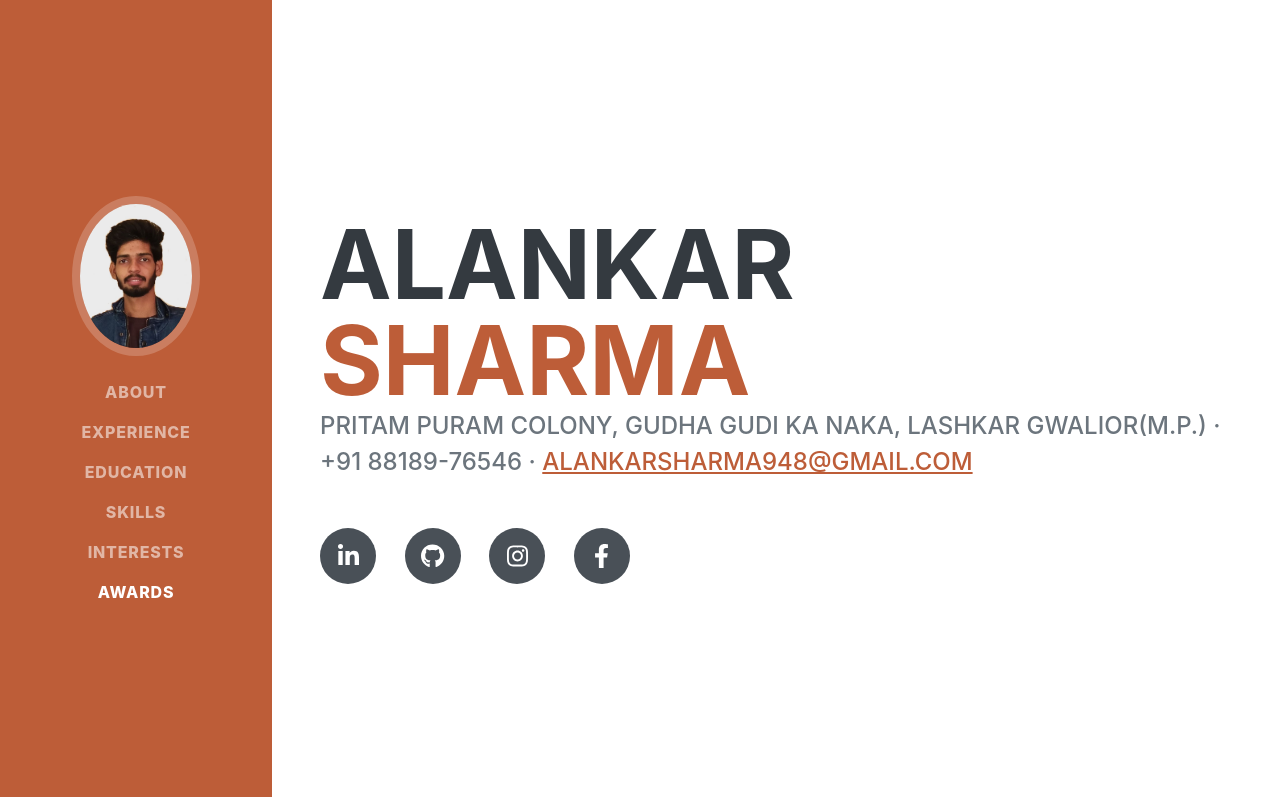
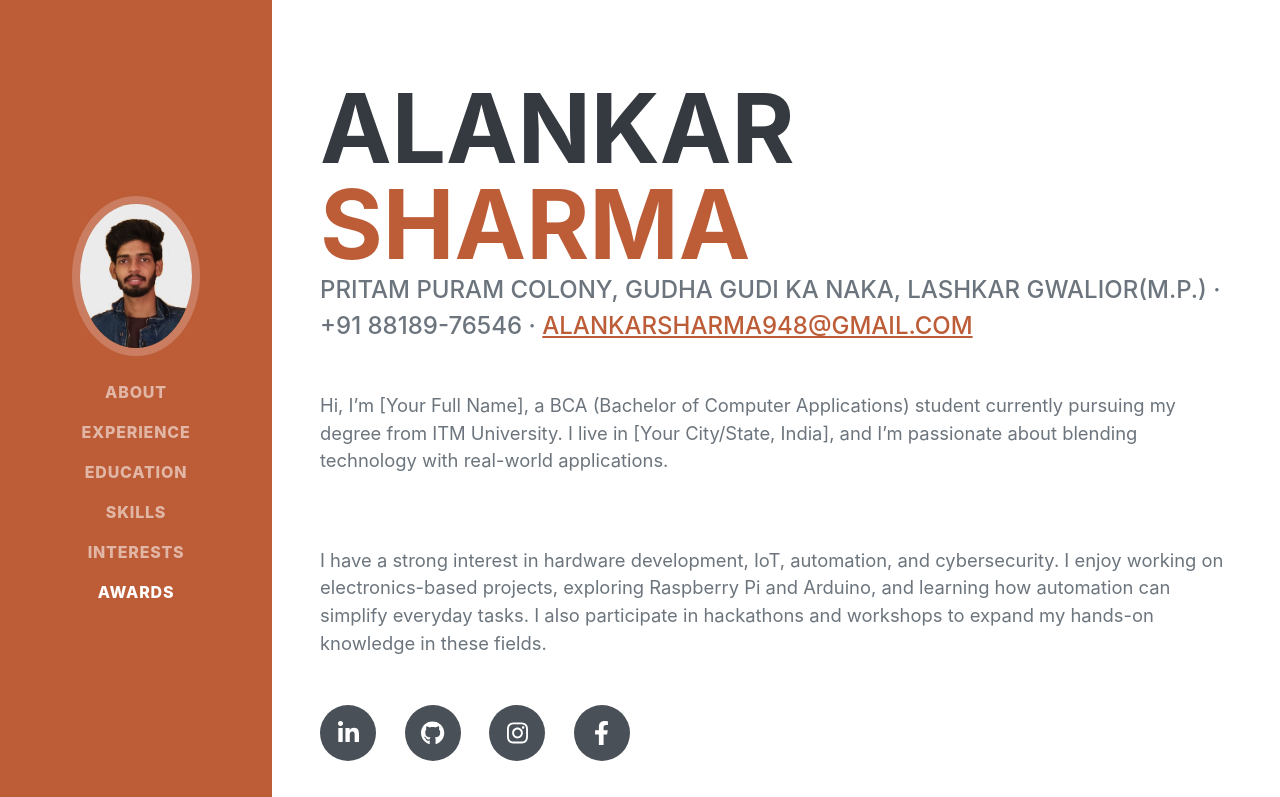
Before and after one commit to CreaterAlankar7/portfolio, a plain HTML site: page index.html in a window 1280 px wide. Shown: the top 797 px of the page. Drawn offline with nearby package versions, Linux system fonts and the light colour scheme; a web font is replaced by a local one.

Commit message:
Update index.html

```diff
--- a/index.html
+++ b/index.html
@@ -47,7 +47,9 @@
                         Pritam Puram Colony, Gudha Gudi Ka Naka, Lashkar Gwalior(M.P.) · +91 88189-76546 ·
                         <a href="mailto:name@email.com">alankarsharma948@gmail.com</a>
                     </div>
-                    <!-- <p class="lead mb-5">I am experienced in leveraging agile frameworks to provide a robust synopsis for high level overviews. Iterative approaches to corporate strategy foster collaborative thinking to further the overall value proposition.</p> -->
+                    <p class="lead mb-5">Hi, I’m [Your Full Name], a BCA (Bachelor of Computer Applications) student currently pursuing my degree from ITM University. I live in [Your City/State, India], and I’m passionate about blending technology with real-world applications.</p>
+                    <br>
+                    <p class="lead mb-5">I have a strong interest in hardware development, IoT, automation, and cybersecurity. I enjoy working on electronics-based projects, exploring Raspberry Pi and Arduino, and learning how automation can simplify everyday tasks. I also participate in hackathons and workshops to expand my hands-on knowledge in these fields.</p>
                     <div class="social-icons">
                         <a class="social-icon" href="https://www.linkedin.com/in/alankar-sharma-a81a92249"><i class="fab fa-linkedin-in"></i></a>
                         <a class="social-icon" href="https://github.com/CreaterAlankar7"><i class="fab fa-github"></i></a>
```
